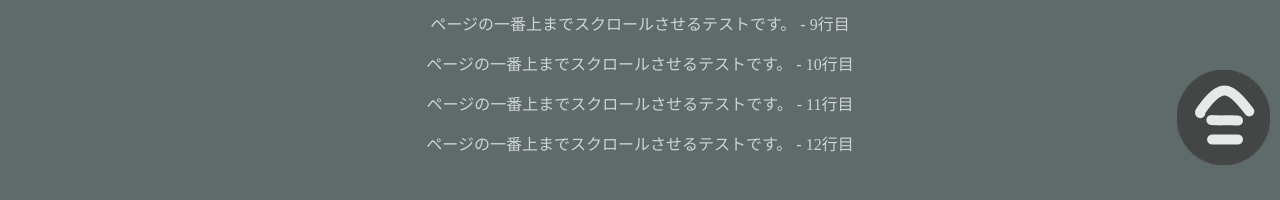
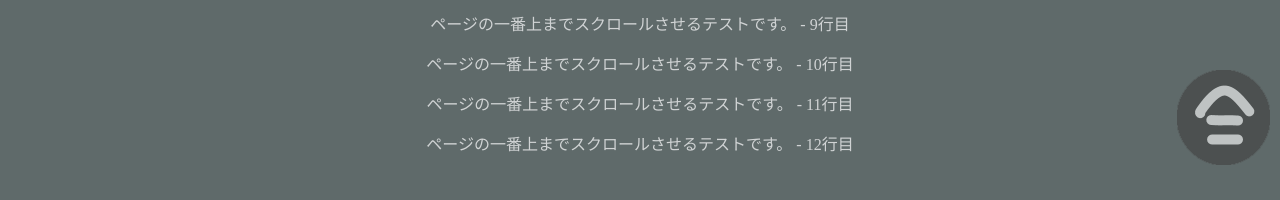
Before and after one commit to tarakobot-family/tarakobot-help, a plain HTML site: page index.html in a window 1280 px wide. In both pictures the pointer is over the element 1223 px from the left and 740 px from the top of the page. Shown: the part 621-821 px from the top of the page. Drawn offline with Linux system fonts and the light colour scheme; a script that the page names is missing.

Commit message:
Update index.css

```diff
--- a/index.css
+++ b/index.css
@@ -20,6 +20,10 @@ footer {
     right: 10px;
     bottom: 10px;
     opacity: 85%;
+
+}
+footer:hover{
+    opacity: 60%;
 }
 .container {
     display: flex;
```
